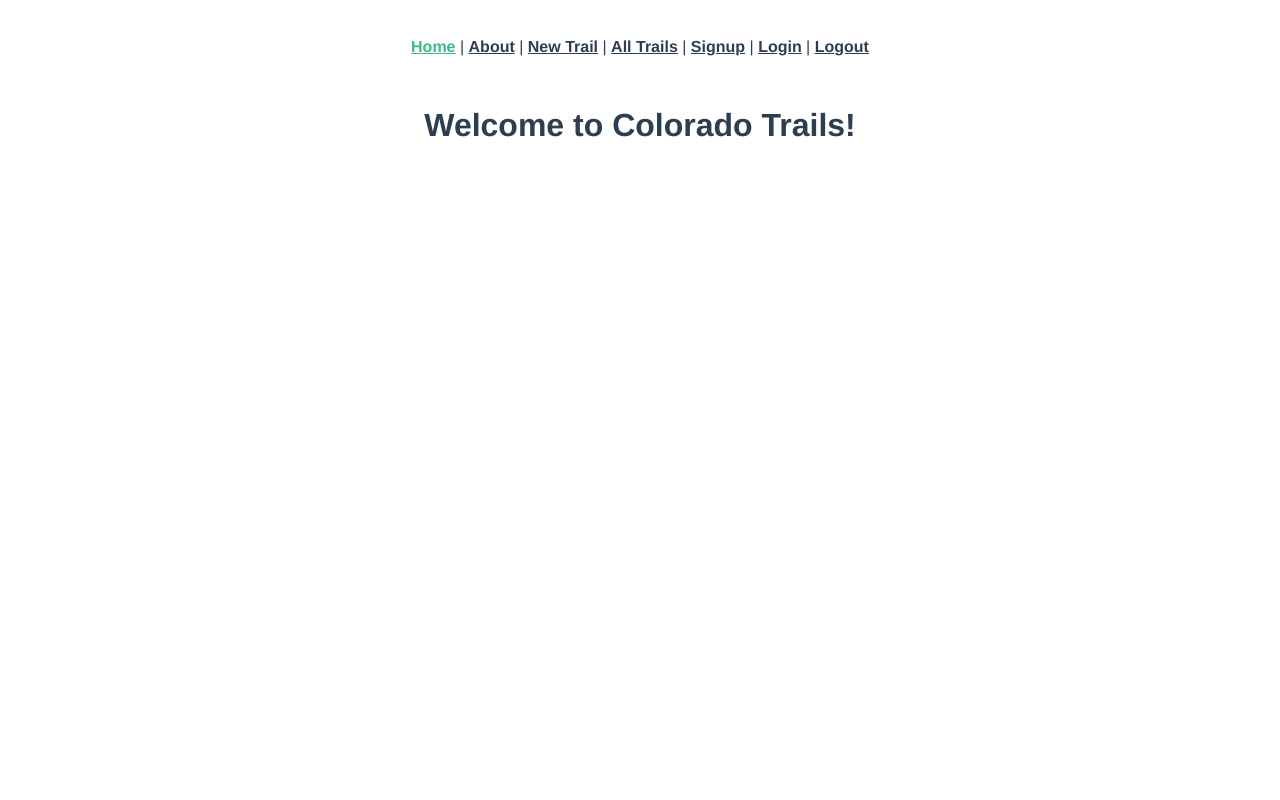
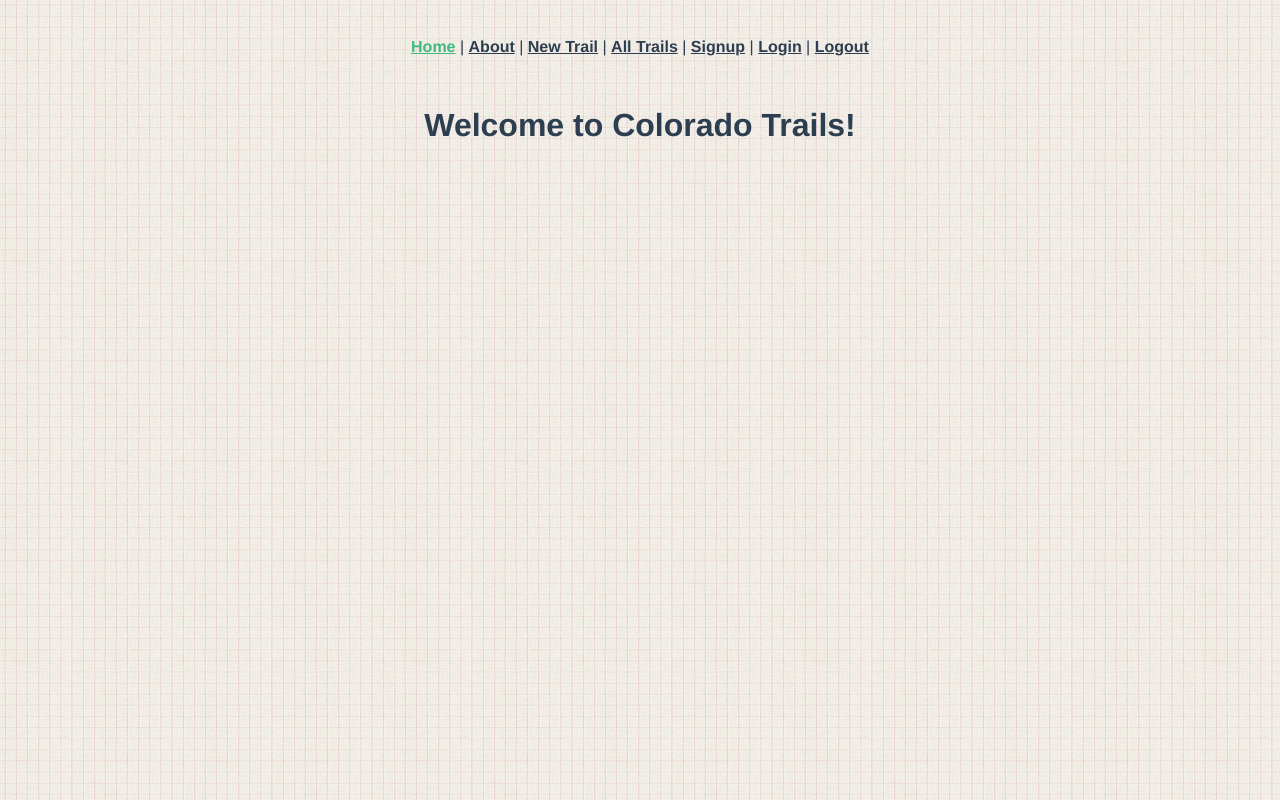
Before and after one commit to ryansearls/denver-trails-frontend, a Vue app: page / in a window 1280 px wide. Built offline with nearby package versions, Linux system fonts and the light colour scheme.

Commit message:
adds background image

```diff
--- a/src/App.vue
+++ b/src/App.vue
@@ -40,4 +40,8 @@
 #nav a.router-link-exact-active {
   color: #42b983;
 }
+
+body {
+  background-image: url("./assets/hip-square.png");
+}
 </style>
```
Also changed, not shown: src/assets/hip-square.png (added).
